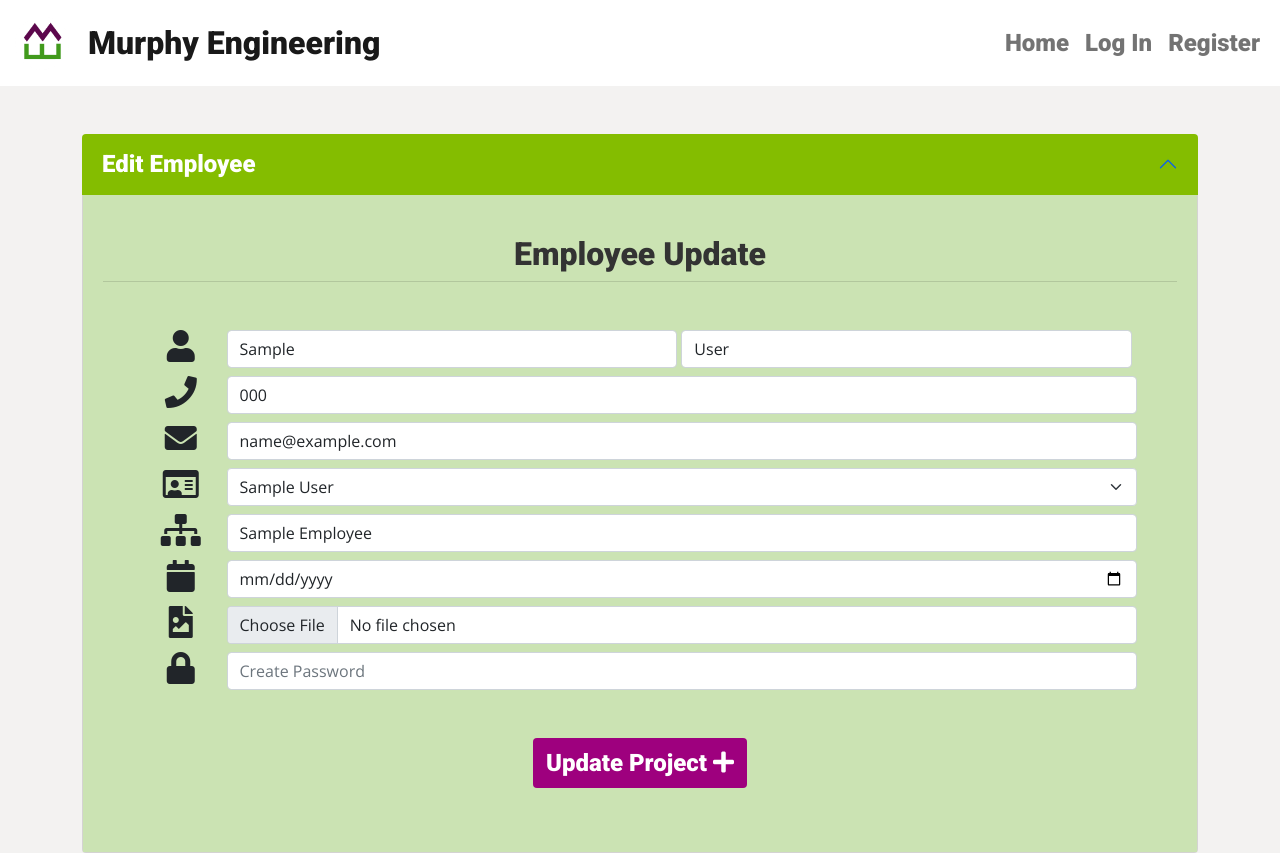
After one commit to Code-Institute-Submissions/Milestone-Project-143, a Flask app: page /edit_employee/1 in a window 1280 px wide. The commit adds this page. Run offline with Flask 2, Linux system fonts and the light colour scheme; a database or web service that is not in the repository returns one stand-in record (values such as "Sample title"); some libraries are stand-ins or nearby versions.

Commit message:
Added employee profile edit functionality

```diff
--- a/app.py
+++ b/app.py
@@ -307,6 +307,44 @@ def delete_employee(employee_id):
     return redirect(url_for("get_employees"))
 
 
+# Edit Employee - Employee can edit own info or ADMIN can edit all
+@app.route("/edit_employee/<employee_id>", methods=["GET", "POST"])
+def edit_employee(employee_id):
+    if request.method == "POST":
+        # Upload Image to AWS
+        img = request.files["file"]
+        if img:
+            filename = secure_filename(img.filename)
+            img.save(filename)
+            s3.upload_file(
+                Bucket=BUCKET_NAME,
+                Filename=filename,
+                Key=filename
+            )
+        imglocation = "{}{}".format(S3_LOCATION, filename)
+        # Gather Data from form to update DB
+        register = {
+            "first_name": request.form.get("first_name").lower(),
+            "last_name": request.form.get("last_name").lower(),
+            "phone": request.form.get("phone").lower(),
+            "email": request.form.get("email").lower(),
+            "employee_id": employee_id,
+            "dob": request.form.get("dob"),
+            "manager_id": request.form.get("manager_id"),
+            "title": request.form.get("title").lower(),
+            "password": generate_password_hash(request.form.get("password")),
+            "imgurl": imglocation
+        }
+        mongo.db.employees.update({"employee_id": employee_id}, register)
+        flash("Employee Update Successful!")
+        return redirect(url_for("get_employees"))
+    employee = mongo.db.employees.find_one({"employee_id": employee_id})
+    managers = list(mongo.db.employees.find({}, {"password": 0}))
+    return render_template("edit_employee.html",
+                           employee=employee,
+                           managers=managers)
+
+
 # Render Employee Profile
 @app.route("/profile/<email>", methods=["GET", "POST"])
 def profile(email):
--- /dev/null
+++ b/templates/edit_employee.html
@@ -0,0 +1,121 @@
+{% extends "base.html" %}
+{% block content %}
+
+<div class="container-fluid">
+    <div class="container">
+        <div class="row mt-5">
+            <div class="accordion" id="accordionNewProject">
+                <div class="accordion-item">
+                    <h2 class="accordion-header" id="headingReg">
+                        <button class="accordion-button green60 mediumtext darktext" type="button" data-bs-toggle="collapse"
+                            data-bs-target="#collapse" aria-expanded="true" aria-controls="collapse">
+                            Edit Employee
+                        </button>
+                    </h2>
+                    <div id="collapse" class="accordion-collapse collapse show" aria-labelledby="headingReg"
+                        data-bs-parent="#accordionNewProject">
+                        <div class="accordion-body green40">
+                            <form class="" method="POST" action="{{ url_for('edit_employee', employee_id=employee.employee_id) }}" enctype="multipart/form-data">
+                                <h5 class="card-header darktext largetext mx-auto pt-4 text-center">Employee Update</h5>
+                                <div class="card-body p-3 p-md-5">
+                                    <!--Name-->
+                                    <div class="mb-2 row">
+                                        <div class="col-1 text-center p-0">
+                                            <i class="fas fa-user align-middle largeicon"></i>
+                                        </div>
+                                        <div class="col-11 p-0 px-1">
+                                            <input type="text" name="first_name" pattern="^[a-zA-Z]{2,20}$" class="form-control nameinput text-capitalize" id="first_name" value="{{ employee.first_name }}" minlength="2" maxlength="20" required>
+                                            <input type="text" name="last_name" pattern="^[a-zA-Z]{2,25}$" class="form-control nameinput text-capitalize" id="last_name" value="{{ employee.last_name }}" minlength="2" maxlength="25" required>
+                                        </div>
+                                    </div>
+                                    <!--Phone-->
+                                    <div class="mb-2 row">
+                                        <div class="col-1 text-center p-0">
+                                            <i class="fas fa-phone align-middle largeicon"></i>
+                                        </div>
+                                        <div class="col-11 p-0 px-1">
+                                            <input type="tel" name="phone" pattern="^[0-9]{5,15}$" class="form-control" id="phone" value="{{ employee.phone }}" minlength="5" maxlength="15" required>
+                                        </div>
+                                    </div>
+                                    <!--Enter Email Input-->
+                                    <div class="mb-2 row">
+                                        <div class="col-1 text-center p-0">
+                                            <i class="fas fa-envelope align-middle largeicon"></i>
+                                        </div>
+                                        <div class="col-11 p-0 px-1">
+                                            <input type="email" name="email" class="form-control" id="email" value="{{ employee.email }}">
+                                        </div>
+                                    </div>
+                                    <!--Manager_Id-->
+                                    <div class="mb-2 row">
+                                        <div class="col-1 text-center p-0">
+                                            <i class="far fa-id-card align-middle largeicon"></i>
+                                        </div>
+                                        <div class="col-11 p-0 px-1">
+                                            <select class="form-select text-capitalize" aria-label="Default select example" id="manager_id" name="manager_id" required>
+                                                {% for manager in managers%}
+                                                    {% if employee.manager_id == manager.employee_id%}
+                                                    <option value="{{ manager.employee_id }}" selected>{{ manager.first_name }} {{ manager.last_name }}</option>
+                                                    {% else %}
+                                                    <option value="{{ manager.employee_id }}">{{ manager.first_name }} {{ manager.last_name }}</option>
+                                                    {% endif %}
+                                                {% endfor %}
+                                            </select>
+                                        </div>
+                                    </div>
+                                    <!--Job Title-->
+                                    <div class="mb-2 row">
+                                        <div class="col-1 text-center p-0">
+                                            <i class="fas fa-sitemap align-middle largeicon"></i>
+                                        </div>
+                                        <div class="col-11 p-0 px-1">
+                                            <input type="text" name="title" pattern="^[a-zA-Z0-9]+[a-zA-Z0-9 ]+" class="form-control text-capitalize" id="title" value="{{ employee.title }}" minlength="5" maxlength="25" required>
+                                        </div>
+                                    </div>
+                                    <!--DOB-->
+                                    <div class="mb-2 row">
+                                        <div class="col-1 text-center p-0">
+                                            <i class="fas fa-calendar align-middle largeicon"></i>
+                                        </div>
+                                        <div class="col-11 p-0 px-1">
+                                            <input type="date" name="dob" class="form-control" id="dob" value="{{ employee.dob }}" required>
+                                        </div>
+                                    </div>
+                                    <!--Upload Employee File-->
+                                    <div class="mb-2 row">
+                                        <div class="col-1 text-center p-0">
+                                            <i class="fas fa-file-image align-middle largeicon"></i>
+                                        </div>
+                                        <div class="col-11 p-0 px-1">
+                                            <input type="file" name="file" value="file" class="form-control" id="file" placeholder="Upload Employee Photo" required>
+                                        </div>
+                                    </div>
+                                    <!--Create Password Input-->
+                                    <div class="mb-5 row">
+                                        <div class="col-1 text-center p-0">
+                                            <i class="fas fa-lock align-middle largeicon"></i>
+                                        </div>
+                                        <div class="col-11 p-0 px-1">
+                                            <input type="password" name="password" pattern="^[a-zA-Z0-9]{5,15}$" class="form-control" id="password" placeholder="Create Password" minlength="5" maxlength="15" required>
+                                        </div>
+                                    </div>
+                                    <!--Registration Submit Button-->
+                                    <div class="row mt-4">
+                                        <div class="col-12 text-center">
+                                            <button type="submit"
+                                                class="btn btn-purple mediumtext">
+                                                Update Project <i class="fas fa-plus"></i>
+                                            </button>
+                                        </div>
+                                    </div>
+                                </div>
+                            </form>
+                        </div>
+                    </div>
+                </div>
+            </div>
+        </div>
+    </div>
+</div>
+
+{% endblock %}
--- a/templates/employees.html
+++ b/templates/employees.html
@@ -47,10 +47,10 @@
                                 <div class="col-12 text-center">
                                     {% if session["employee"] == "admin@murphyeng.com" %}
                                     <a href="{{ url_for('delete_employee', employee_id=employee.employee_id) }}" onclick="return confirm('Are you sure you want to delete this item? This may impact accuracy of project data.');" class="btn-purple btnlink mediumtext p-2 px-4 mx-2 rounded">Delete</a>
-                                    <a href="" class="btn-purple btnlink mediumtext p-2 px-4 mx-2 rounded">Edit</a>
+                                    <a href="{{ url_for('edit_employee', employee_id=employee.employee_id) }}" class="btn-purple btnlink mediumtext p-2 px-4 mx-2 rounded">Edit</a>
                                     {% endif %}
                                     {% if session["employee"] == employee.email %}
-                                    <a href="" class="btn-purple btnlink mediumtext p-2 px-4 mx-2 rounded">Edit</a>
+                                    <a href="{{ url_for('edit_employee', employee_id=employee.employee_id) }}" class="btn-purple btnlink mediumtext p-2 px-4 mx-2 rounded">Edit</a>
                                     {% endif %}
                                     <a href="{{ url_for('profile', email=employee.email )}}" class="btn-purple btnlink mediumtext p-2 px-4 mx-2 rounded">View Profile</a>
                                 </div>
--- a/templates/register.html
+++ b/templates/register.html
@@ -8,7 +8,7 @@
             <form class="card col-10 offset-1 col-md-6 offset-md-3 overlay" method="POST" action="{{ url_for('register') }}" style="position:absolute; top: 10%; z-index: 3;" enctype="multipart/form-data">
                     <h5 class="card-header darktext largetext mx-auto pt-4 text-center">Employee Registration</h5>
                     <div class="card-body p-3 p-md-5">
-                        <!--First Name-->
+                        <!--Name-->
                         <div class="mb-2 row">
                             <div class="col-1 text-center p-0">
                                 <i class="fas fa-user align-middle largeicon"></i>
```
Also changed, not shown: templates/profile.html (+12 -1 lines).
